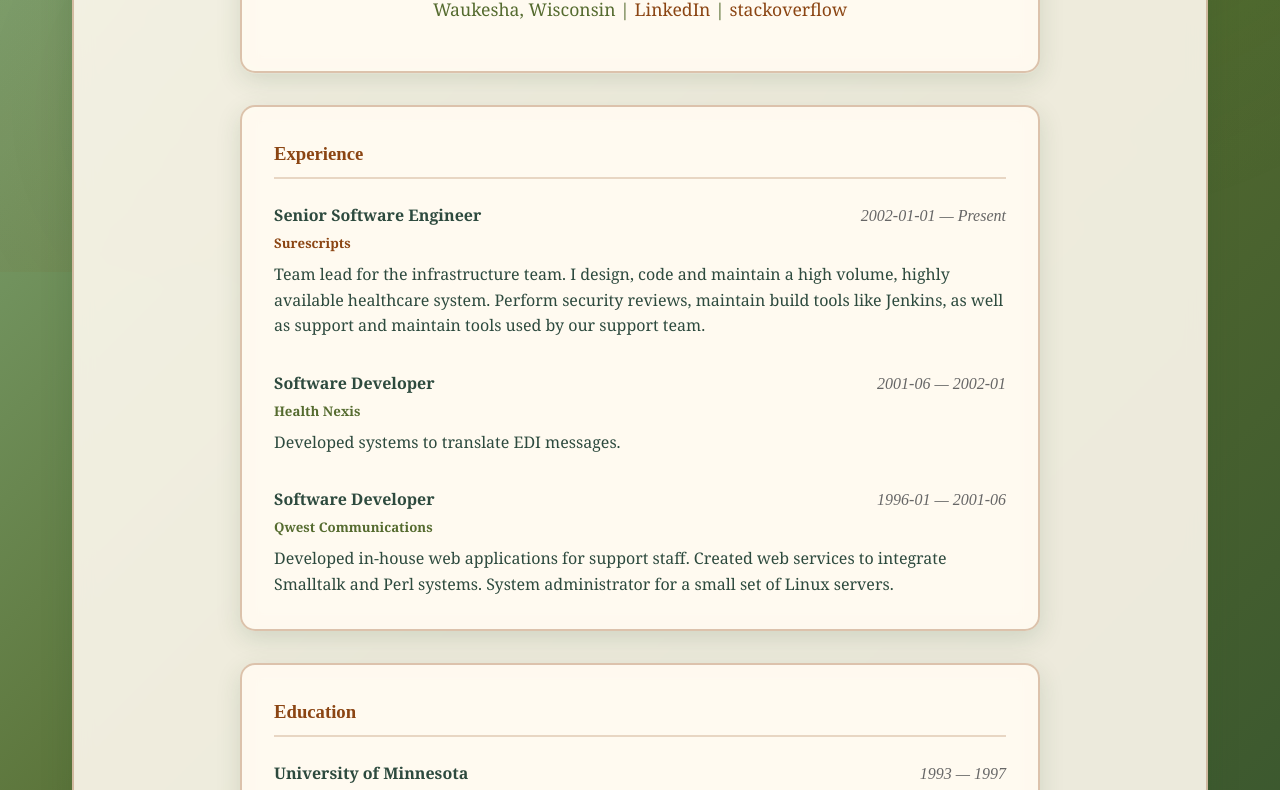
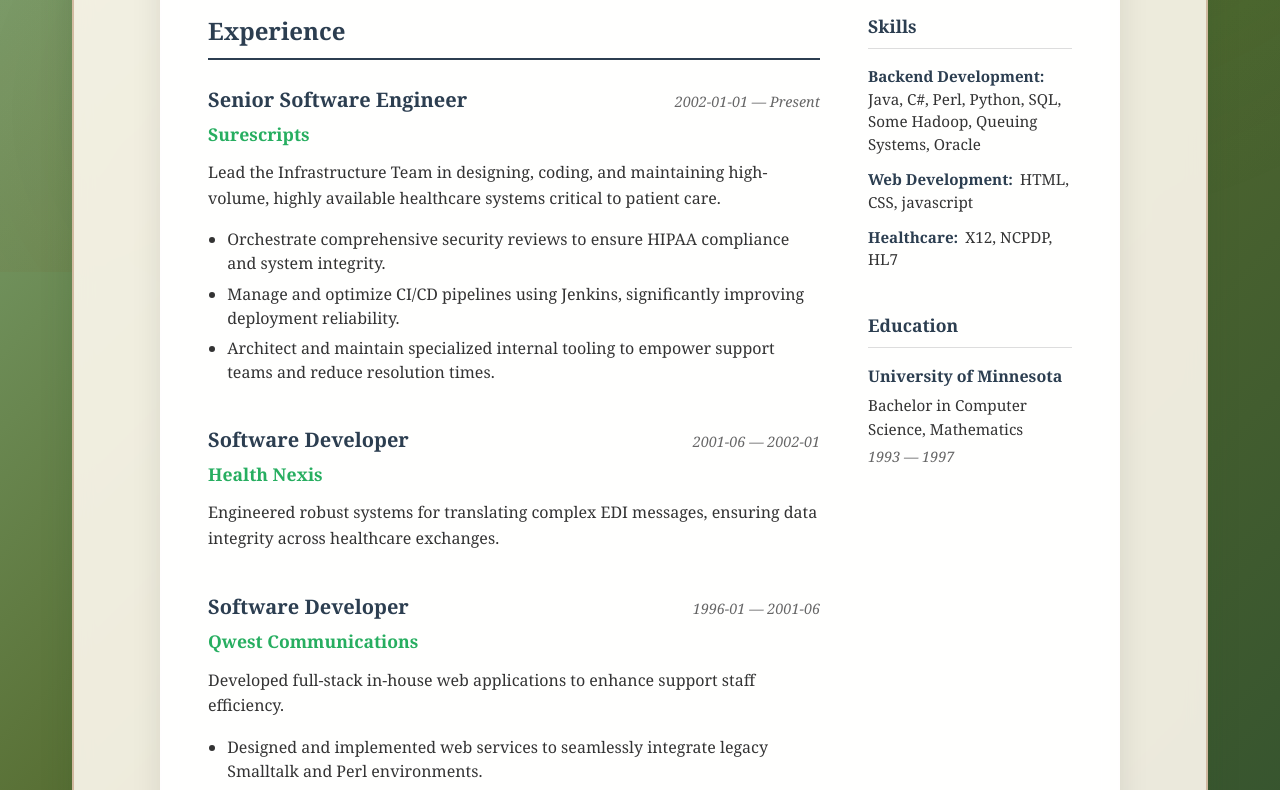
Before and after one commit to dtauzell/dtauzell.github.io, an Astro site: page /resume in a window 1280 px wide. Shown: the part 528-1318 px from the top of the page. Built offline with nearby package versions, Linux system fonts and the light colour scheme; Astro itself is replaced by a stand-in of ours.

Commit message:
updated resume

```diff
--- a/src/data/resume.json
+++ b/src/data/resume.json
@@ -17,18 +17,22 @@
       {
         "position": "Senior Software Engineer",
         "employer": "Surescripts",
-        "summary": "Team lead for the infrastructure team.  I design, code and maintain a high volume, highly available healthcare system. Perform security reviews, maintain build tools like Jenkins, as well as support and maintain tools used by our support team.",
+        "summary": "Lead the Infrastructure Team in designing, coding, and maintaining high-volume, highly available healthcare systems critical to patient care.",
         "current": true,
         "start": "2002-01-01",
         "end": "",
         "url": "http://surescripts.com",
         "keywords": [],
-        "highlights": []
+        "highlights": [
+          "Orchestrate comprehensive security reviews to ensure HIPAA compliance and system integrity.",
+          "Manage and optimize CI/CD pipelines using Jenkins, significantly improving deployment reliability.",
+          "Architect and maintain specialized internal tooling to empower support teams and reduce resolution times."
+        ]
       },
       {
         "position": "Software Developer",
         "employer": "Health Nexis",
-        "summary": "Developed systems to translate EDI messages. ",
+        "summary": "Engineered robust systems for translating complex EDI messages, ensuring data integrity across healthcare exchanges.",
         "start": "2001-06",
         "end": "2002-01",
         "url": "",
@@ -38,12 +42,15 @@
       {
         "position": "Software Developer",
         "employer": "Qwest Communications",
-        "summary": "Developed in-house web applications for support staff.   Created web services to integrate Smalltalk and Perl systems. System administrator for a small set of Linux servers.",
+        "summary": "Developed full-stack in-house web applications to enhance support staff efficiency.",
         "start": "1996-01",
         "end": "2001-06",
         "url": "",
         "keywords": [],
-        "highlights": []
+        "highlights": [
+          "Designed and implemented web services to seamlessly integrate legacy Smalltalk and Perl environments.",
+          "Administered and maintained a cluster of Linux servers, ensuring uptime and performance."
+        ]
       }
     ]
   },
--- a/src/pages/resume.astro
+++ b/src/pages/resume.astro
@@ -1,48 +1,55 @@
 ---
 import Layout from '../layouts/Layout.astro';
 import resumeData from '../data/resume.json';
+
+const { name, location, social, employment, education, skills } = resumeData;
 ---
 
-<Layout title={`Resume - ${resumeData.name}`}>
-  <div class="resume-container">
-    <h1 class="cover-heading">Resume</h1>
-
-    <div class="resume-actions">
+<Layout title={`Resume - ${name}`}>
+  <div class="resume-wrapper">
+    <div class="resume-actions no-print">
         <a href="/resume/resume.pdf" class="btn btn-secondary" target="_blank" rel="noopener noreferrer">
-            Download PDF
+            Download PDF Version
         </a>
     </div>
 
-    <!-- Header / Contact -->
-    <div class="resume-section">
-        <h2>{resumeData.name}</h2>
-        <p class="lead" style="font-size: 1.1rem; margin-bottom: 1rem;">
-            {resumeData.location.city}, {resumeData.location.region} |
-            {resumeData.social.map((s, i) => (
+    <div class="resume-paper">
+        <!-- Header -->
+        <header class="resume-header">
+            <h1>{name}</h1>
+            <div class="contact-info">
                 <span>
-                    {i > 0 && " | "}
+                     <svg xmlns="http://www.w3.org/2000/svg" width="16" height="16" viewBox="0 0 24 24" fill="none" stroke="currentColor" stroke-width="2" stroke-linecap="round" stroke-linejoin="round"><path d="M21 10c0 7-9 13-9 13s-9-6-9-13a9 9 0 0 1 18 0z"></path><circle cx="12" cy="10" r="3"></circle></svg>
+                     {location.city}, {location.region}
+                </span>
+                {social.map(s => (
+                    <span>
+                        <svg xmlns="http://www.w3.org/2000/svg" width="16" height="16" viewBox="0 0 24 24" fill="none" stroke="currentColor" stroke-width="2" stroke-linecap="round" stroke-linejoin="round"><path d="M10 13a5 5 0 0 0 7.54.54l3-3a5 5 0 0 0-7.07-7.07l-1.72 1.71"></path><path d="M14 11a5 5 0 0 0-7.54-.54l-3 3a5 5 0 0 0 7.07 7.07l1.71-1.71"></path></svg>
                         <a href={s.url} target="_blank">{s.network}</a>
                     </span>
                 ))}
-        </p>
             </div>
+        </header>
 
-    <!-- Experience -->
-    <div class="resume-section text-left">
+        <div class="resume-grid">
+            <!-- Main Content (Left) -->
+            <main class="resume-main">
+                <section>
                     <h3>Experience</h3>
-        {resumeData.employment.history.map((job) => (
-            <div class="resume-item">
-                <div class="d-flex justify-content-between align-items-baseline">
+                    <div class="timeline">
+                        {employment.history.map(job => (
+                            <div class="timeline-item">
+                                <div class="job-header">
                                     <h4>{job.position}</h4>
                                     <span class="date">{job.start} — {job.end || 'Present'}</span>
                                 </div>
-                <h5 class="company">
+                                <h5 class={`company ${job.url ? 'has-link' : ''}`}>
                                     {job.url ? <a href={job.url} target="_blank">{job.employer}</a> : job.employer}
                                 </h5>
                                 <p class="summary">{job.summary}</p>
                                 {job.highlights && job.highlights.length > 0 && (
                                     <ul class="highlights">
-                        {job.highlights.map((highlight) => (
+                                        {job.highlights.map(highlight => (
                                             <li>{highlight}</li>
                                         ))}
                                     </ul>
@@ -50,152 +57,252 @@
                             </div>
                         ))}
                     </div>
+                </section>
+            </main>
 
-    <!-- Education -->
-    <div class="resume-section text-left">
-        <h3>Education</h3>
-        {resumeData.education.history.map((edu) => (
-            <div class="resume-item">
-                <div class="d-flex justify-content-between align-items-baseline">
-                    <h4>{edu.institution}</h4>
-                    <span class="date">{edu.start} — {edu.end}</span>
-                </div>
-                <p>{edu.studyType} - {edu.area}</p>
+            <!-- Sidebar (Right) -->
+            <aside class="resume-sidebar">
+                <section>
+                    <h3>Skills</h3>
+                    <div class="skills-list">
+                    {skills.sets.map(skillSet => (
+                        <div class="skill-group">
+                            <p>
+                                <strong class="skill-name">{skillSet.name}:</strong>
+                                {skillSet.skills.join(', ')}
+                            </p>
                         </div>
                     ))}
                     </div>
+                </section>
 
-    <!-- Skills -->
-    <div class="resume-section text-left">
-        <h3>Skills</h3>
-        <div class="skills-grid">
-            {resumeData.skills.sets.map((skillSet) => (
-                <div class="skill-category">
-                    <h4>{skillSet.name}</h4>
-                    <p>{skillSet.skills.join(', ')}</p>
+                <section>
+                    <h3>Education</h3>
+                    {education.history.map(edu => (
+                        <div class="edu-item">
+                            <h4>{edu.institution}</h4>
+                            <p class="degree">{edu.studyType} in {edu.area}</p>
+                            <p class="date">{edu.start} — {edu.end}</p>
                         </div>
                     ))}
+                </section>
+            </aside>
         </div>
     </div>
-
   </div>
 </Layout>
 
 <style>
-    .resume-container {
-        max-width: 800px;
+    /* Global Resume Styles */
+    .resume-wrapper {
+        max-width: 960px;
         margin: 0 auto;
         padding-bottom: 3rem;
+        text-align: left;
     }
 
     .resume-actions {
+        text-align: right;
         margin-bottom: 2rem;
     }
 
-    .resume-section {
-        background: rgba(255, 250, 240, 0.9);
+    /* Paper Effect */
+    .resume-paper {
+        background: rgba(255, 255, 255, 0.95);
         backdrop-filter: blur(10px);
-        border-radius: 15px;
-        padding: 2rem;
-        margin-bottom: 2rem;
-        box-shadow: 0 8px 25px rgba(47, 79, 47, 0.15);
-        border: 2px solid rgba(139, 69, 19, 0.3);
+        box-shadow: 0 10px 30px rgba(0, 0, 0, 0.1);
+        border-radius: 8px;
+        padding: 3rem;
+        color: #333;
     }
 
-    .resume-section h2 {
-        color: #2d4a3e;
+    /* Header */
+    .resume-header {
+        border-bottom: 2px solid #e0e0e0;
+        padding-bottom: 2rem;
+        margin-bottom: 2rem;
+    }
+
+    .resume-header h1 {
+        font-family: 'Georgia', serif;
+        font-size: 2.5rem;
+        color: #2c3e50;
         margin-bottom: 0.5rem;
     }
 
-    .resume-section h3 {
-        color: #8b4513;
-        border-bottom: 2px solid rgba(139, 69, 19, 0.2);
+    .contact-info {
+        display: flex;
+        gap: 1.5rem;
+        flex-wrap: wrap;
+        color: #666;
+        font-size: 0.95rem;
+    }
+
+    .contact-info span {
+        display: flex;
+        align-items: center;
+        gap: 0.4rem;
+    }
+
+    .contact-info svg {
+        opacity: 0.7;
+    }
+
+    /* Grid Layout */
+    .resume-grid {
+        display: grid;
+        grid-template-columns: 3fr 1fr; /* Main content gets even more space */
+        gap: 3rem;
+    }
+
+    /* Sidebar */
+    .resume-sidebar h3 {
+        color: #2c3e50;
+        font-size: 1.1rem;
+        border-bottom: 1px solid #ddd;
+        padding-bottom: 0.5rem;
+        margin-bottom: 1rem;
+        margin-top: 0;
+    }
+
+    .resume-sidebar section {
+        margin-bottom: 2.5rem;
+    }
+
+    .skill-group {
+        margin-bottom: 0.75rem;
+        font-size: 0.95rem;
+        line-height: 1.5;
+    }
+
+    .skill-name {
+        color: #2c3e50;
+        font-weight: 600;
+        margin-right: 0.2rem;
+    }
+
+    .edu-item {
+        margin-bottom: 1.5rem;
+    }
+
+    .edu-item h4 {
+        font-size: 1rem;
+        color: #2c3e50;
+        margin-bottom: 0.2rem;
+    }
+
+    .degree {
+        font-weight: 500;
+        margin-bottom: 0.2rem;
+        font-size: 0.95rem;
+    }
+
+    .date {
+        font-size: 0.9rem;
+        color: #666;
+        font-style: italic;
+    }
+
+    /* Main Content */
+    .resume-main h3 {
+        color: #2c3e50;
+        font-size: 1.5rem;
+        border-bottom: 2px solid #2c3e50;
         padding-bottom: 0.5rem;
         margin-bottom: 1.5rem;
-        font-family: 'Merriweather', serif;
+        margin-top: 0;
     }
 
-    .resume-item {
-        margin-bottom: 2rem;
+    .timeline-item {
+        margin-bottom: 2.5rem;
+        position: relative;
     }
 
-    .resume-item:last-child {
-        margin-bottom: 0;
-    }
-
-    .resume-item h4 {
-        color: #2d4a3e;
-        font-weight: 700;
+    .job-header {
+        display: flex;
+        justify-content: space-between;
+        align-items: baseline;
         margin-bottom: 0.25rem;
     }
 
-    .company {
-        color: #556b2f;
-        font-weight: 600;
-        margin-bottom: 0.5rem;
+    .job-header h4 {
+        font-size: 1.25rem;
+        color: #2c3e50;
+        font-weight: 700;
+        margin: 0;
     }
 
-    .date {
-        color: #666;
-        font-style: italic;
-        font-family: serif;
+    .company {
+        font-size: 1.1rem;
+        color: #27ae60;
+        font-weight: 600;
+        margin-bottom: 0.75rem;
     }
 
-    .text-left {
-        text-align: left;
-    }
-
-    .d-flex {
-        display: flex;
-    }
-
-    .justify-content-between {
-        justify-content: space-between;
-    }
-
-    .align-items-baseline {
-        align-items: baseline;
-    }
-
-    /* Skills Grid */
-    .skills-grid {
-        display: grid;
-        grid-template-columns: repeat(auto-fit, minmax(200px, 1fr));
-        gap: 1.5rem;
-    }
-
-    .skill-category h4 {
-        font-size: 1.1rem;
-        color: #556b2f;
-        margin-bottom: 0.5rem;
+    .summary {
+        line-height: 1.6;
+        margin-bottom: 1rem;
     }
 
     .highlights {
-        margin-top: 0.5rem;
         padding-left: 1.2rem;
-        color: #2d4a3e;
+        line-height: 1.5;
     }
 
     .highlights li {
-        margin-bottom: 0.25rem;
+        margin-bottom: 0.4rem;
     }
 
     a {
-        color: #8b4513;
+        color: inherit;
         text-decoration: none;
     }
 
     a:hover {
         text-decoration: underline;
+        color: #27ae60;
     }
 
-    /* Responsive adjustments */
-    @media (max-width: 600px) {
-        .d-flex {
-            flex-direction: column;
+    /* Responsive */
+    @media (max-width: 768px) {
+        .resume-grid {
+            grid-template-columns: 1fr; /* Stack on mobile */
+            gap: 2rem;
         }
-        .date {
-            margin-bottom: 0.5rem;
+
+        /* Order of stacking: Main content first, then sidebar */
+    }
+
+    /* Print Styles */
+    @media print {
+        .no-print {
+            display: none !important;
+        }
+
+        body, .cover-container {
+            background: white !important;
+            color: black !important;
+        }
+
+        .resume-paper {
+            box-shadow: none;
+            padding: 0;
+            background: white !important;
+        }
+
+        .resume-wrapper {
+            max-width: 100%;
+        }
+
+        a {
+            text-decoration: none !important;
+            color: black !important;
+        }
+
+        .resume-grid {
+             display: grid;
+             grid-template-columns: 2.5fr 1fr; /* Keep proportion in print */
+             gap: 1.5cm;
         }
     }
 </style>
```
Lines whose indentation alone changed are shown as unchanged.
